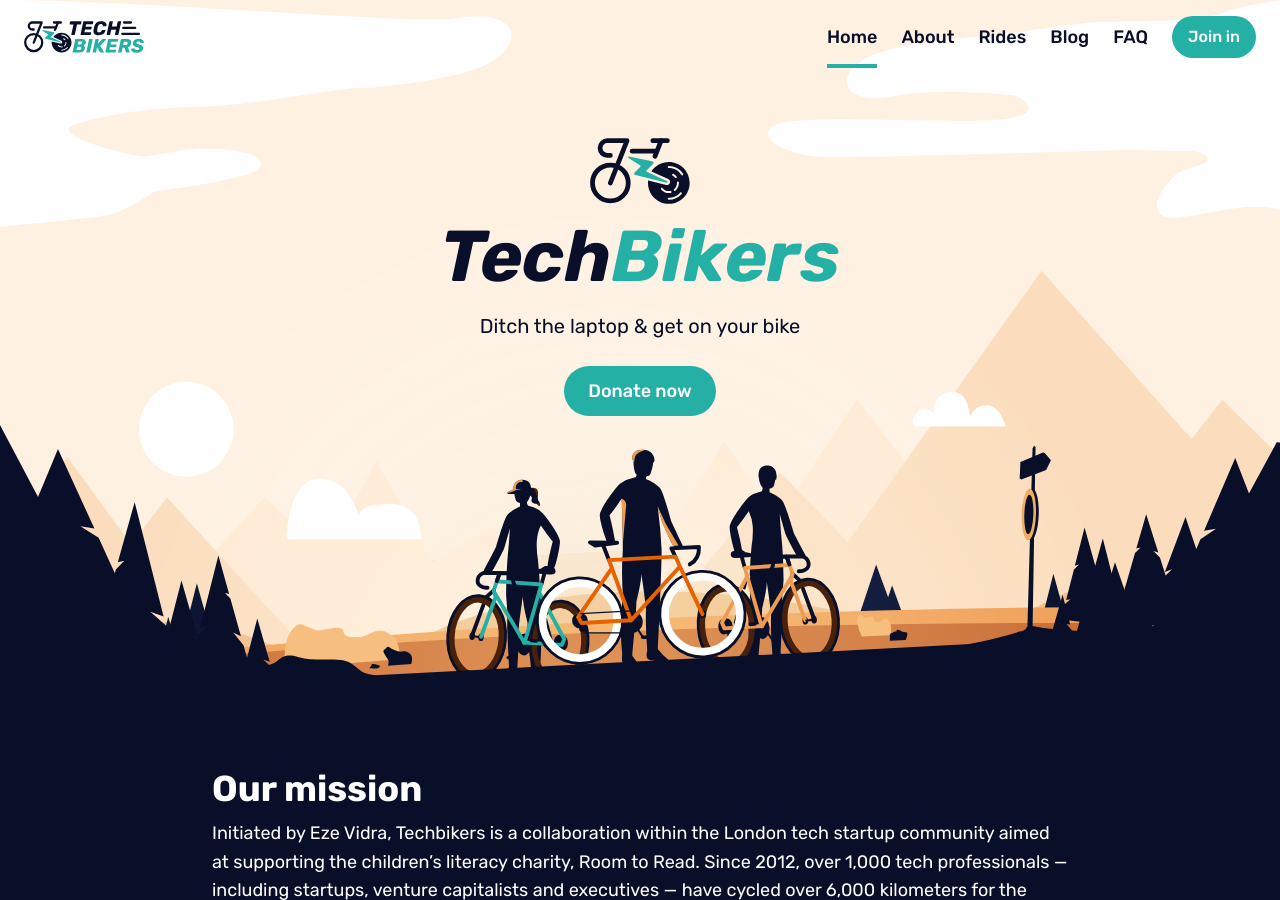
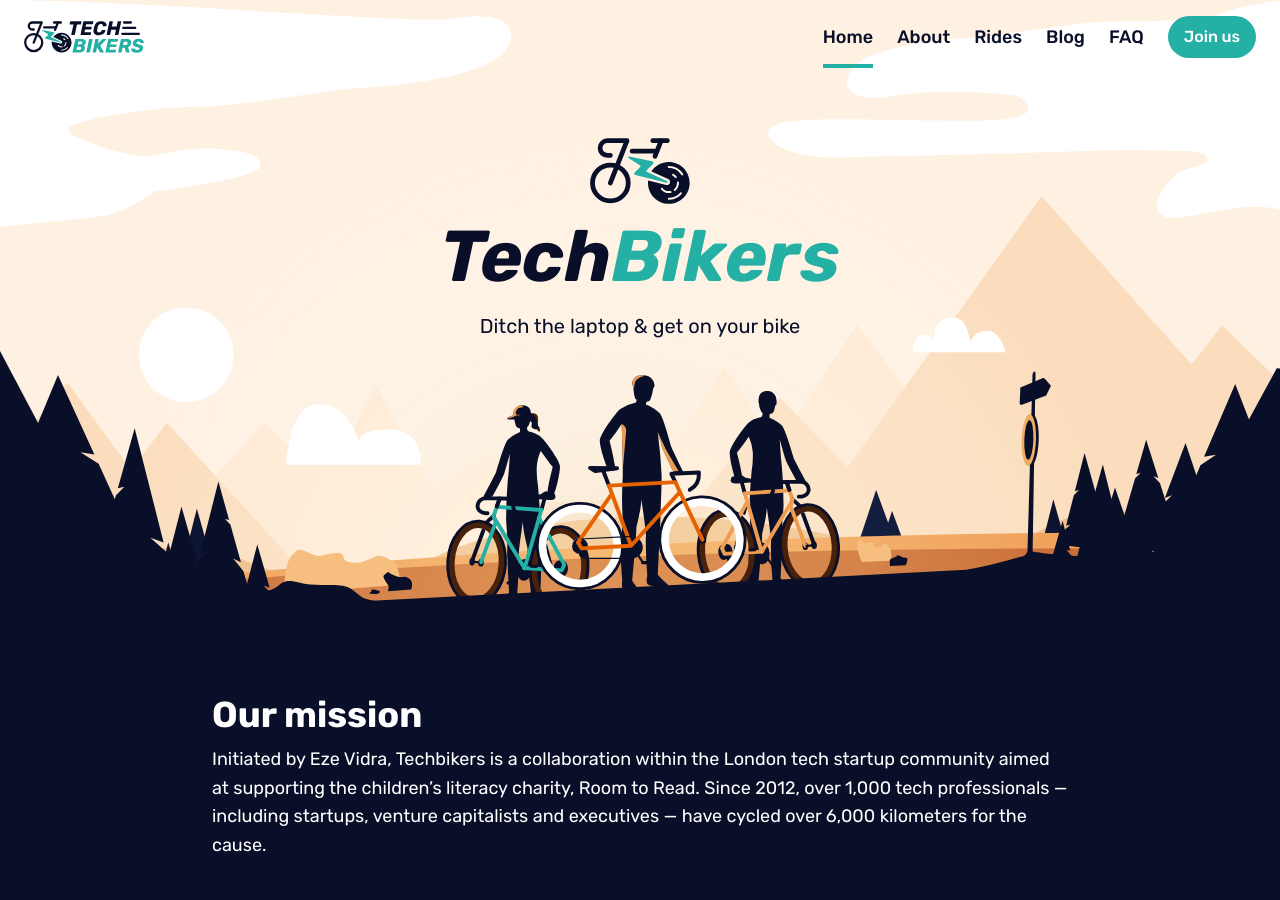
Before and after one commit to matthewcobb/techbikers, a Jekyll site: the page built from index.md, in a window 1280 px wide and 900 px high. Built offline with Jekyll 4.4.1, drawn with Linux system fonts in a browser that asks for light colours.

Commit message:
Update header links

```diff
--- a/_includes/nav.html
+++ b/_includes/nav.html
@@ -27,8 +27,8 @@
       </div>
     {% endfor %}
     <div>
-      <a href="{{site.application_url}}" target="_blank" class="btn-theme btn-sm">
-        Join in
+      <a href="/rides/" class="btn-theme btn-sm">
+        Join us
       </a>
     </div>
  </div>
--- a/_layouts/index.html
+++ b/_layouts/index.html
@@ -13,9 +13,6 @@
       <p class="large">
         {{ site.description }}
       </p>
-      <a href="{{ site.donation_url }}" target="_blank" class="space-top-xs-md btn-impact btn-theme">
-        Donate now
-      </a>
     </div>
   </div>
   <div class="tree right"></div>
```
